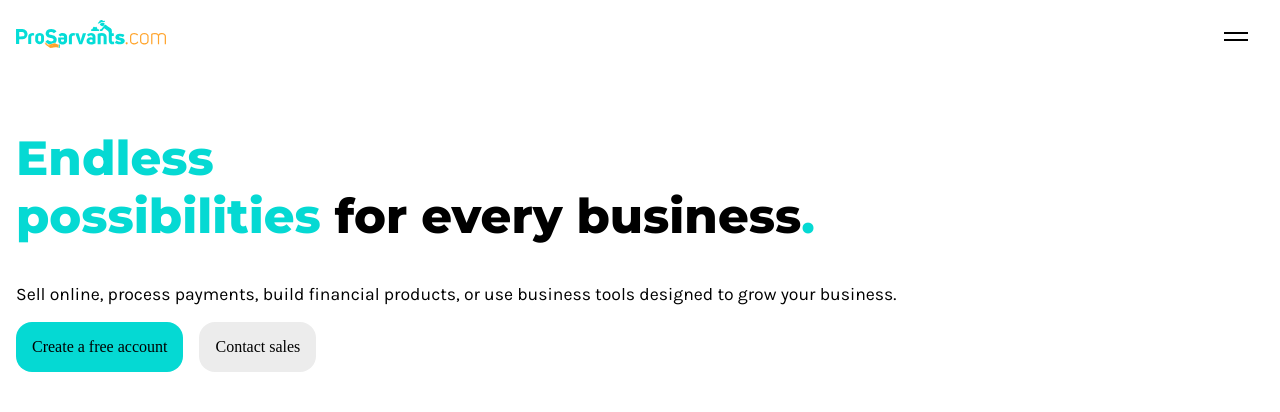
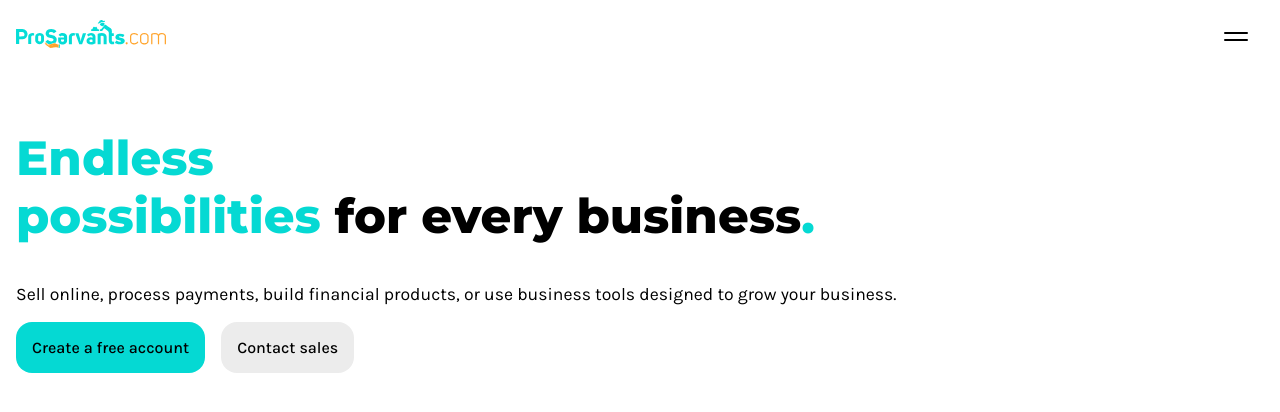
Before and after one commit to thekiwidev/proservants.landingpage, a React (Create React App) app: page / in a window 1280 px wide. Shown: the top 412 px of the page. Built offline with nearby package versions, Linux system fonts and the light colour scheme.

Commit message:
some tweaks

```diff
--- a/src/components/Button.scss
+++ b/src/components/Button.scss
@@ -1,6 +1,8 @@
 .btn {
   padding: 1rem;
   background: #ececec;
+
+  font-family: "karla", sans-serif;
 
   outline: none;
   border: none;
@@ -8,8 +10,8 @@
   border-radius: 1rem;
 
   font-size: 1rem;
-  font-family: "Poppins";
   font-weight: 500;
+  color: #000;
 
   cursor: pointer;
 
--- a/src/components/Header.scss
+++ b/src/components/Header.scss
@@ -23,6 +23,8 @@ header {
       height: 2px;
       width: 24px;
 
+      border-radius: 5rem;
+
       background: #000;
     }
   }
--- a/src/components/utils.js
+++ b/src/components/utils.js
@@ -25,11 +25,15 @@ export const Text = styled.p`
 `;
 
 export const BannerText = styled.h1`
-  font-size: 3rem;
+  font-size: 2.5rem;
   font-weight: 800;
   font-family: "Montserrat", sans-serif;
   span {
     color: #05d9d3;
+  }
+
+  @media (min-width: 500px) {
+    font-size: 3rem;
   }
   /* ... */
 `;
```
